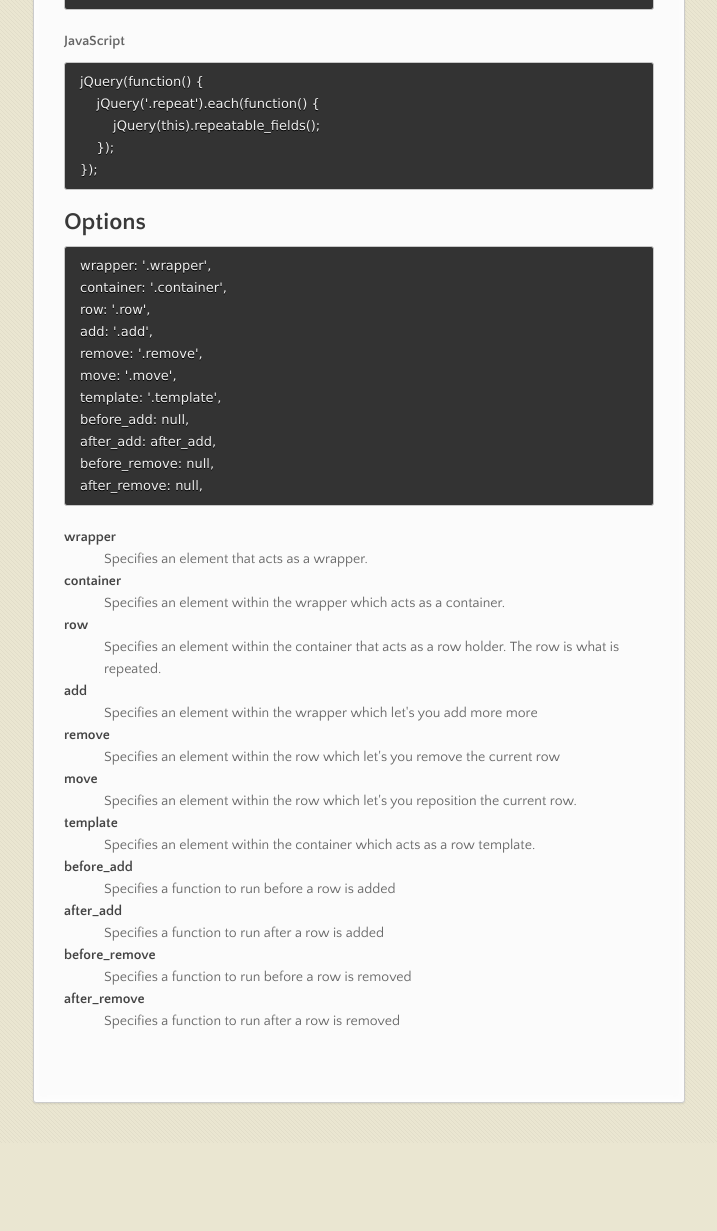
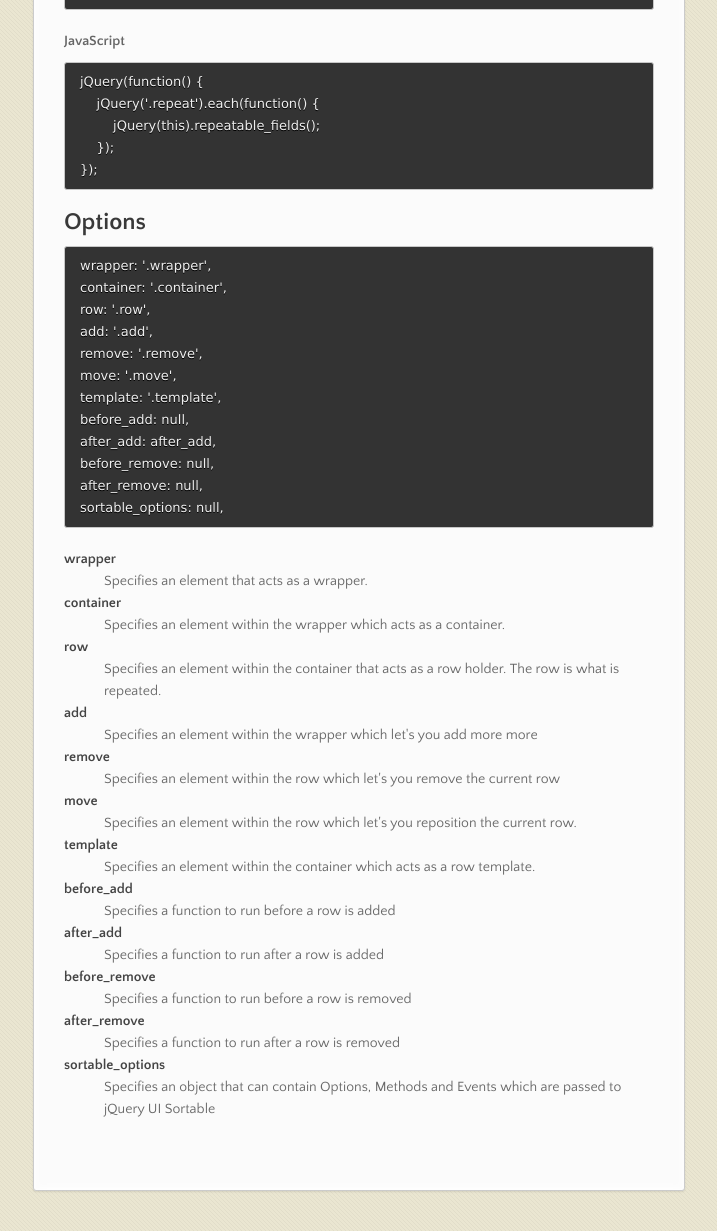
Before and after one commit to Rhyzz/repeatable-fields, a plain HTML site: page index.html in a window 1280 px wide. Shown: the part 1255-2486 px from the top of the page, without its empty margins (282-999 px from the left). Before the commit the page ends 2398 px from the top, so only its background shows below. Drawn offline with nearby package versions, Linux system fonts and the light colour scheme.

```diff
--- a/index.html
+++ b/index.html
@@ -118,6 +118,7 @@
 after_add: after_add,
 before_remove: null,
 after_remove: null,
+sortable_options: null,
 </code></pre>
 
 <dl>
@@ -153,6 +154,9 @@
 
 <dt>after_remove</dt>
 <dd>Specifies a function to run after a row is removed</dd>
+
+<dt>sortable_options</dt>
+<dd>Specifies an object that can contain Options, Methods and Events which are passed to jQuery UI Sortable</dd>
 </dl>
       </section>
       <footer>
```
Also changed, not shown: params.json (+1 -1 lines).
